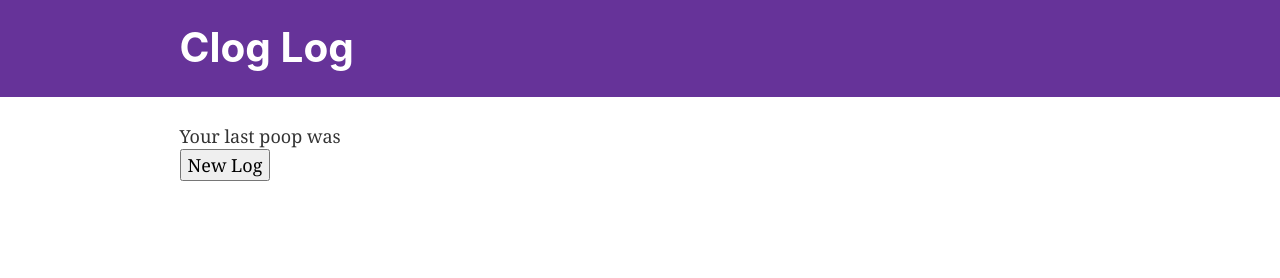
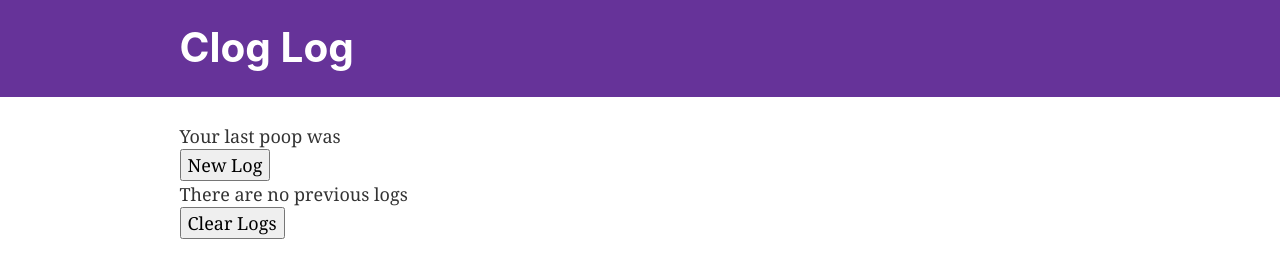
Before and after one commit to NicoWasHere/ClogLog, a Gatsby site: page / in a window 1280 px wide. Built offline with nearby package versions, Linux system fonts and the light colour scheme; Gatsby itself is replaced by a stand-in of ours.

Commit message:
Add files via upload

```diff
--- /dev/null
+++ b/src/components/ClearLogs.js
@@ -0,0 +1,16 @@
+import React, { useState, useEffect } from "react"
+export default props=>{
+    const buttonClicked = () =>{
+        localStorage.clear();
+    }
+    return(
+        <div>
+        <button
+            onClick={buttonClicked} //runs the getter
+        >
+          Clear Logs
+        </button>
+        </div>
+
+    )
+}
--- a/src/components/DisplayAllLogs.js
+++ b/src/components/DisplayAllLogs.js
@@ -2,8 +2,7 @@ import React, { useState }from "react"
 import LogDisplay from "./LogDisplay";
 
 export default props =>{
-
     return(
-       <div></div>
+       <div>{(localStorage.getItem(2))?<div>{localStorage.getItem(2).toString()}</div>:"There are no previous logs"}</div>
         )
 }
--- a/src/components/NewLog.js
+++ b/src/components/NewLog.js
@@ -1,17 +1,28 @@
 import React, { useState, useEffect } from "react"
 import DisplayAllLogs from "./DisplayAllLogs";
+import ClearLogs from "../components/ClearLogs"
 
 export default props => {
     const [latestLog, setLatestLog] = useState() //used to update the latest value
+    let allLogs = []
     const buttonClicked = ()=>{
         const lastPoop = new Date().toLocaleDateString() + " "+new Date().toLocaleTimeString() //gets the date
         localStorage.setItem(1,lastPoop) //adds it to local
+
+        allLogs.push(localStorage.getItem(2))
+        allLogs.push(lastPoop)
+        localStorage.setItem(2,allLogs)
         setLatestLog(lastPoop) //updates the latest on display
     }
 
     useEffect(()=>{
         setLatestLog(localStorage.getItem(1));
+      //  allLogs.push(localStorage.getItem(2));
     },[])
+
+    // useEffect(()=>{
+    //     allLogs.push(localStorage.getItem(2));
+    // },localStorage.getItem(2))
 
 
     return(
@@ -22,6 +33,8 @@ export default props => {
         >
             New Log
         </button>
+        <DisplayAllLogs/>
+        <ClearLogs/>
         </div>
 
     )
--- a/src/pages/index.js
+++ b/src/pages/index.js
@@ -6,6 +6,8 @@ import Image from "../components/image"
 import SEO from "../components/seo"
 import NewLog from "../components/NewLog";
 import LogDisplay from "../components/LogDisplay";
+import ClearLogs from "../components/ClearLogs"
+import DisplayAllLogs from "../components/DisplayAllLogs";
 
 
 const IndexPage = () => (
```
